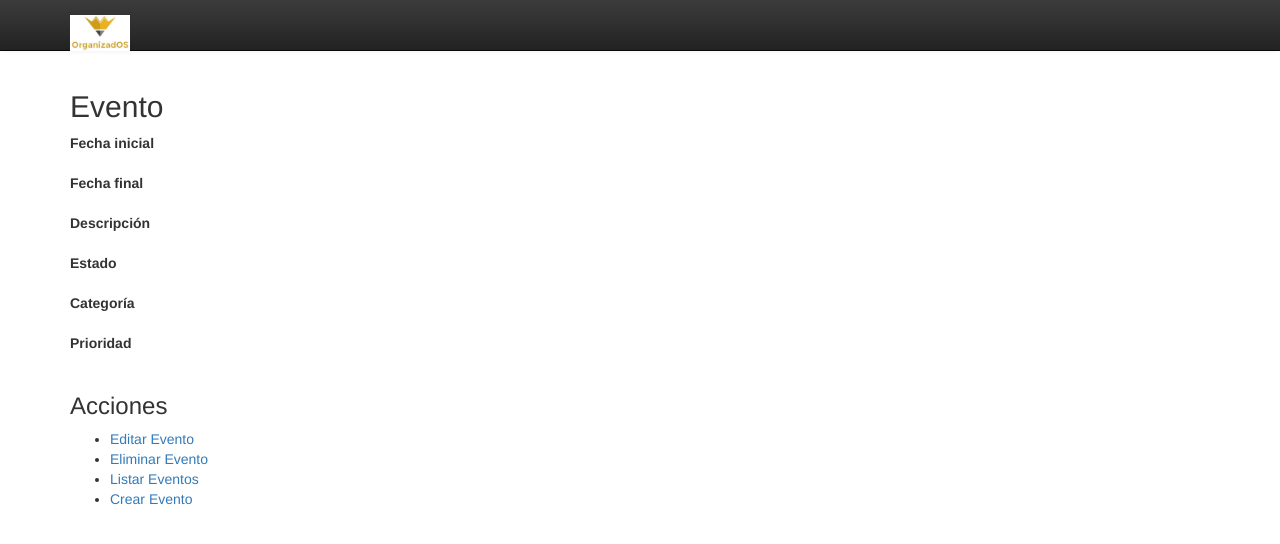
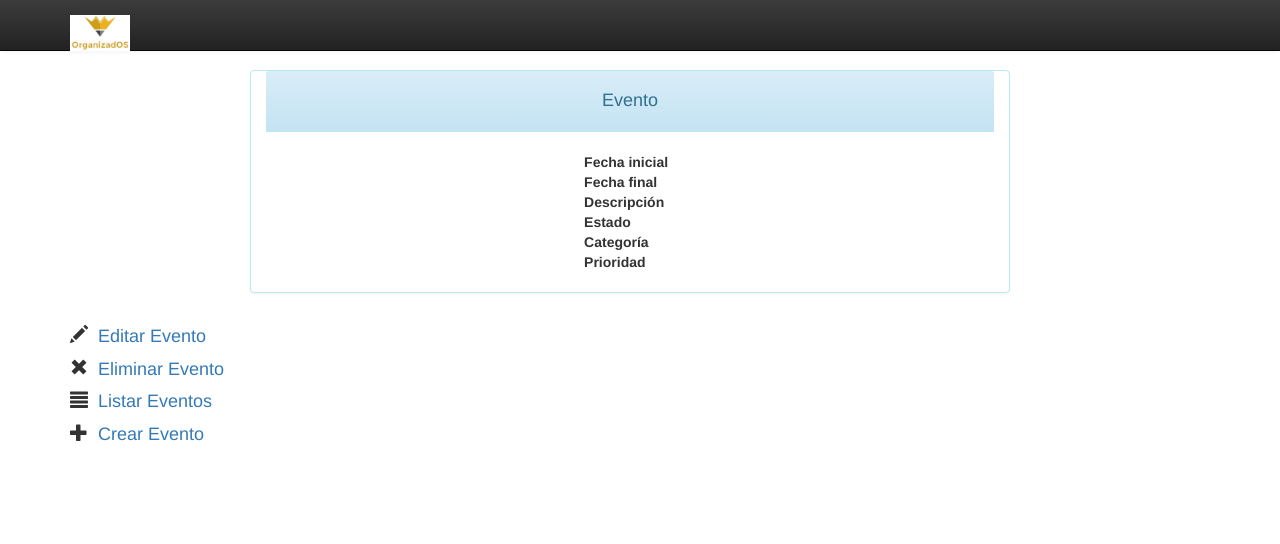
Before and after one commit to ivalvarad/Agenda, a CakePHP app: the page made by app/View/Events/view.ctp in a window 1280 px wide. Shown: the top 544 px of the page. Run offline with PHP 8.4 and a stand-in for CakePHP, Linux system fonts and the light colour scheme; the template is opened without the code that fills it, so the values that code supplies are empty; some libraries are stand-ins or nearby versions.

Commit message:
Arreglando view de ver evento especifico

```diff
--- a/app/View/Events/view.ctp
+++ b/app/View/Events/view.ctp
@@ -1,44 +1,49 @@
 <div class="events view">
-<h2><?php echo __('Evento'); ?></h2>
-	<dl>
-		<dt><?php echo __('Fecha inicial'); ?></dt>
-		<dd>
-			<?php echo h($event['Event']['startdate']); ?>
-			&nbsp;
-		</dd>
-		<dt><?php echo __('Fecha final'); ?></dt>
-		<dd>
-			<?php echo h($event['Event']['enddate']); ?>
-			&nbsp;
-		</dd>
-		<dt><?php echo __('Descripción'); ?></dt>
-		<dd>
-			<?php echo h($event['Event']['description']); ?>
-			&nbsp;
-		</dd>
-		<dt><?php echo __('Estado'); ?></dt>
-		<dd>
-			<?php echo h($event['Event']['state']); ?>
-			&nbsp;
-		</dd>
-		<dt><?php echo __('Categoría'); ?></dt>
-		<dd>
-			<?php echo h($event['Category']['name']); ?>
-			&nbsp;
-		</dd>
-		<dt><?php echo __('Prioridad'); ?></dt>
-		<dd>
-			<?php echo h($event['Priority']['name']); ?>
-			&nbsp;
-		</dd>
-	</dl>
+	<div class="row">
+		<div class="col-sm-2">
+		</div>
+		<div align="center" class="container-fluid">
+			<div class="panel panel-info col-sm-8">
+				<div class="panel-heading"><h4><?php echo __('Evento'); ?></h4></div>
+				<br/>
+				<table>
+					<tr>
+						<td><b><?php echo __('Fecha inicial'); ?>&nbsp;&nbsp;</b></td>
+						<td align="right"><?php echo h($event['Event']['startdate']); ?></td>
+					</tr>
+					<tr>
+						<td><b><?php echo __('Fecha final'); ?>&nbsp;&nbsp;</b></td>
+						<td align="right"><?php echo h($event['Event']['enddate']); ?> </td>
+					</tr>
+					<tr>
+						<td><b><?php echo __('Descripción'); ?></b> &nbsp;&nbsp;</td>
+						<td align="right"><?php echo h($event['Event']['description']); ?> </td>
+					</tr>
+					<tr>
+						<td><b><?php echo __('Estado'); ?></b> &nbsp;&nbsp;</td>
+						<td align="right"><?php echo h($event['Event']['description']); ?> </td>
+					</tr>
+					<tr>
+						<td><b><?php echo __('Categoría'); ?></b> &nbsp;&nbsp;</td>
+						<td align="right"><?php echo h($event['Category']['name']); ?> </td>
+					</tr>
+					<tr>
+						<td><b><?php echo __('Prioridad'); ?></b> &nbsp;&nbsp;</td>
+						<td align="right"><?php echo h($event['Priority']['name']); ?> </td>
+					</tr>
+					</table>
+					<br/>
+			</div>
+		</div>
+		<div class="col-sm-2">
+		</div>
+	</div>
+
 </div>
+
 <div class="actions">
-	<h3><?php echo __('Acciones'); ?></h3>
-	<ul>
-		<li><?php echo $this->Html->link(__('Editar Evento'), array('action' => 'edit', $event['Event']['id'])); ?> </li>
-		<li><?php echo $this->Form->postLink(__('Eliminar Evento'), array('action' => 'delete', $event['Event']['id']), array('confirm' => __('Está segur@ de que desea eliminar el evento?'))); ?> </li>
-		<li><?php echo $this->Html->link(__('Listar Eventos'), array('action' => 'index')); ?> </li>
-		<li><?php echo $this->Html->link(__('Crear Evento'), array('action' => 'add')); ?> </li>
-	</ul>
+	<h4><span class="glyphicon glyphicon-pencil" aria-hidden="true"></span> &nbsp;<?php echo $this->Html->link(__('Editar Evento'), array('action' => 'edit', $event['Event']['id'])); ?></h4>
+	<h4><span class="glyphicon glyphicon-remove" aria-hidden="true"></span> &nbsp;<?php echo $this->Form->postLink(__('Eliminar Evento'), array('action' => 'delete', $event['Event']['id']), array('confirm' => __('Está segur@ de que desea eliminar el evento?'))); ?></h4>
+	<h4><span class="glyphicon glyphicon-align-justify" aria-hidden="true"></span> &nbsp;<?php echo $this->Html->link(__('Listar Eventos'), array('action' => 'index')); ?></h4>
+	<h4><span class="glyphicon glyphicon-plus" aria-hidden="true"></span> &nbsp;<?php echo $this->Html->link(__('Crear Evento'), array('action' => 'add')); ?></h4>
 </div>
```
